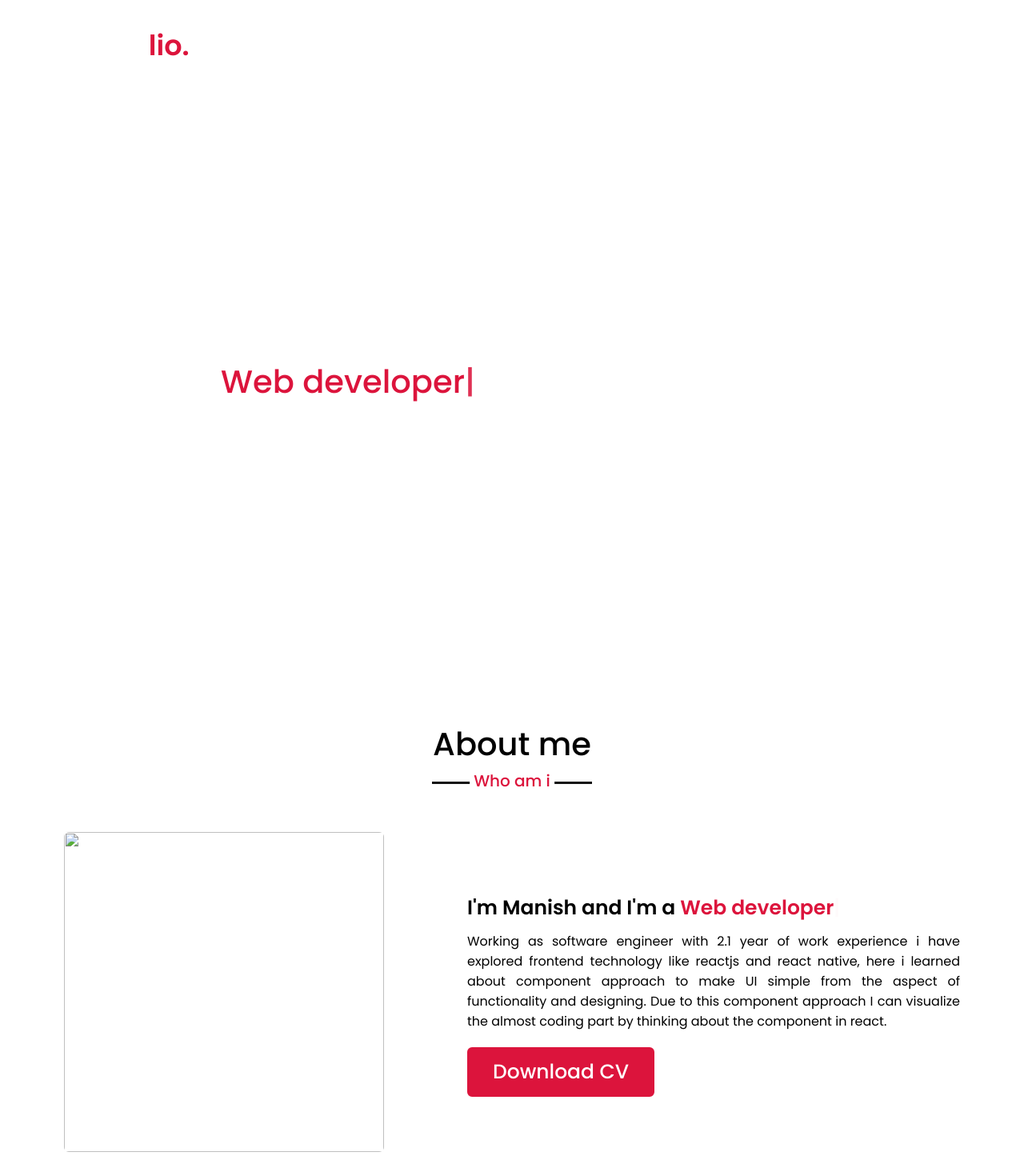
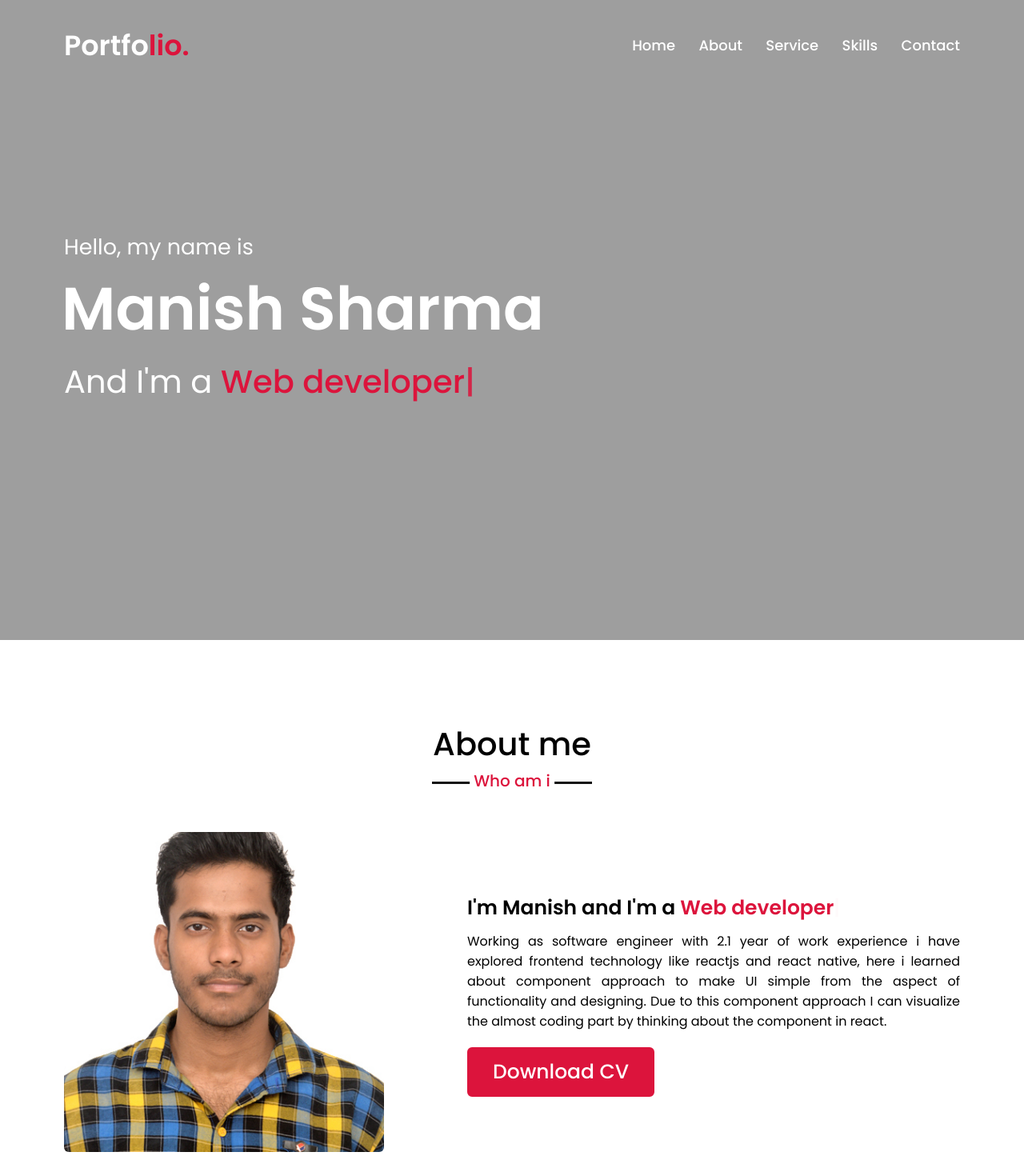
Before and after one commit to manishsharma130/portfolio, a plain HTML site: page index.html in a window 1280 px wide. Shown: the top 1450 px of the page at 80% size. Drawn offline with nearby package versions, Linux system fonts and the light colour scheme; the site is published under a folder, as on GitHub Pages, so addresses that start at the root find nothing.

Commit message:
trying image url fixing

```diff
--- a/index.html
+++ b/index.html
@@ -53,7 +53,7 @@
           <h2 class="title">About me</h2>
          <div class="about-content">
                <div class="column left">
-                   <img src="/images/profile_me.jpg" alt=""/>
+                   <img src="images/profile_me.jpg" alt=""/>
                </div>
                <div class="column right">
                    <div class="text">I'm Manish and I'm a <span class="typing-2"></span></div>
--- a/style.css
+++ b/style.css
@@ -82,7 +82,7 @@ home section styling
 */
 .home{
     display: flex;
-    background: url("/images/wallpaper_3.jpg") no-repeat center;
+    background: url("images/wallpaper_3.jpg") no-repeat center;
     height: 100vh;
     background-size: cover;
     background-attachment: fixed;
```
